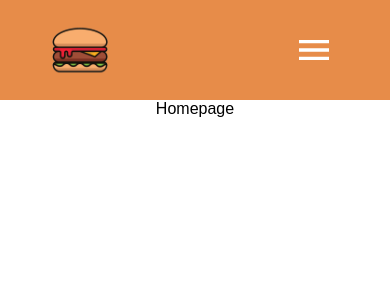
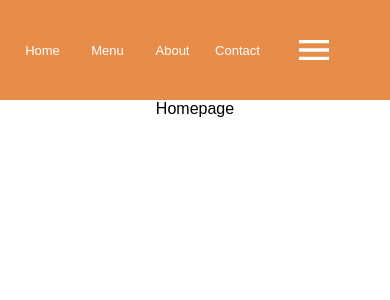
Before and after one commit to KingGift17/koopa-burgers, a React (Vite) app: page / in a window 390 px wide. Both pictures are taken after a click on the button 314 px from the left and 50 px from the top of the page. Shown: the top 300 px of the page. Built offline with nearby package versions, Linux system fonts and the light colour scheme.

Commit message:
Fixed styling, added toggle button when on phone

```diff
--- a/index.html
+++ b/index.html
@@ -4,7 +4,7 @@
     <meta charset="UTF-8" />
     <link rel="icon" type="image/svg+xml" href="/vite.svg" />
     <meta name="viewport" content="width=device-width, initial-scale=1.0" />
-    <title>Koopa Pizzeria</title>
+    <title>Koopa Burgers</title>
   </head>
   <body>
     <div id="root"></div>
--- a/src/components/Navbar.jsx
+++ b/src/components/Navbar.jsx
@@ -1,21 +1,33 @@
-import React from "react";
+import React, { useState } from "react";
 import Logo from "../assets/hamburgerlogo.png";
 import { Link } from "react-router-dom";
 import "../styles/Navbar.css";
 import MenuIcon from "@mui/icons-material/Menu";
 
 function Navbar() {
+  const [openLinks, setOpenLinks] = useState(false);
+
+  const toggleNavbar = () => {
+    setOpenLinks(!openLinks);
+  };
+
   return (
     <div className="navbar">
-      <div className="leftSide">
-        <img src={Logo} />{" "}
+      <div className="leftSide" id={openLinks ? "open" : "close"}>
+        <img src={Logo} />
+        <div className="hiddenLinks">
+          <Link to="/">Home</Link>
+          <Link to="/menu">Menu</Link>
+          <Link to="/about">About</Link>
+          <Link to="/contact">Contact</Link>
+        </div>
       </div>
       <div className="rightSide">
         <Link to="/">Home</Link>
         <Link to="/menu">Menu</Link>
         <Link to="/about">About</Link>
         <Link to="/contact">Contact</Link>
-        <button>
+        <button onClick={toggleNavbar}>
           <MenuIcon />
         </button>
       </div>
--- a/src/styles/Navbar.css
+++ b/src/styles/Navbar.css
@@ -56,7 +56,7 @@
 
   .navbar #open .hiddenLinks {
     display: inherit;
-    margin-left: 30px;
+    margin-left: 10px;
   }
 
   .navbar #close .hiddenLinks {
@@ -64,7 +64,8 @@
   }
 
   .navbar #open a {
-    width: 70px;
+    font-size: small;
+    width: 55px;
     margin: 5px;
   }
 
```
